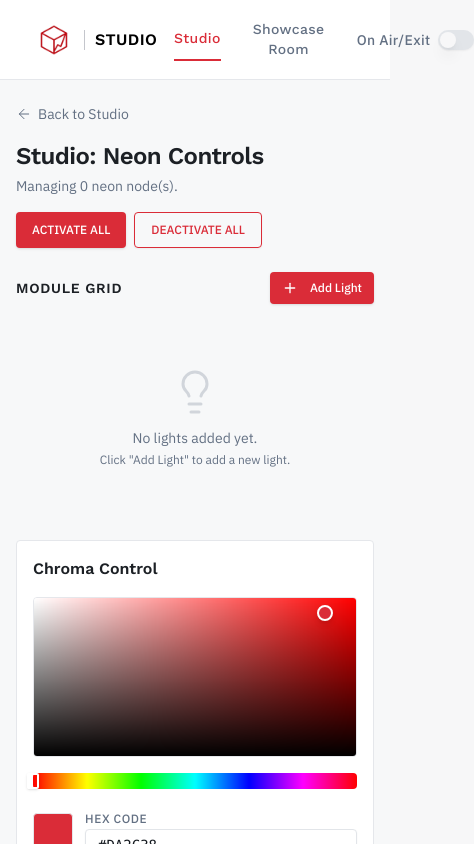
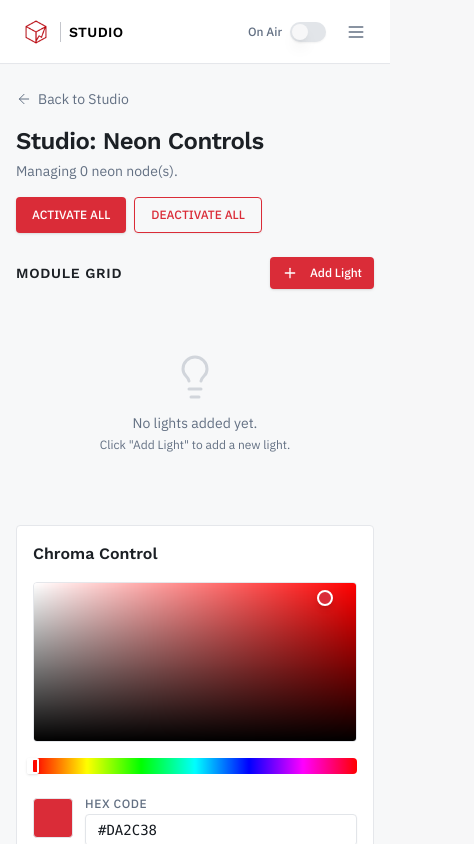
Before and after one commit to Aziz-Mus/Website_Control_Studio, a React (Create React App) app in the folder frontend/: page /studio/neon in a window 390 px wide. Shown: the top 844 px of the page, 474 px wide, since content can reach past the window. Built offline with nearby package versions, Linux system fonts and the light colour scheme; no server answers.

Commit message:
Update Responsive Mobile

```diff
--- a/frontend/src/components/shared/Footer.jsx
+++ b/frontend/src/components/shared/Footer.jsx
@@ -6,12 +6,12 @@ export default function Footer() {
       style={{ fontFamily: 'IBM Plex Sans, sans-serif' }}
     >
       <span className="text-[#DA2C38] font-medium">INDONESIA INDICATOR</span>
-      <div className="flex gap-4 mt-2 sm:mt-0">
+      {/* <div className="flex gap-4 mt-2 sm:mt-0">
         <span>Privacy</span>
         <span>Terms</span>
         <span>Support</span>
-      </div>
-      <span className="mt-2 sm:mt-0">&copy; 2024 Indonesia Indicator</span>
+      </div> */}
+      <span className="mt-2 sm:mt-0">&copy; 2026 Indonesia Indicator</span>
     </footer>
   );
 }
--- a/frontend/src/components/shared/Navbar.jsx
+++ b/frontend/src/components/shared/Navbar.jsx
@@ -1,5 +1,6 @@
-import { useState, useEffect, useCallback } from "react";
+import { useState, useEffect, useCallback, useRef } from "react";
 import { useLocation, useNavigate } from "react-router-dom";
+import { Menu, X } from "lucide-react";
 import { Switch } from "@/components/ui/switch";
 import { toast } from "sonner";
 import axios from "axios";
@@ -12,9 +13,27 @@ export default function Navbar() {
   const [onAirExit, setOnAirExit] = useState(false);
   const [switchLoading, setSwitchLoading] = useState(false);
   const [switchConnected, setSwitchConnected] = useState(false);
+  const [mobileMenuOpen, setMobileMenuOpen] = useState(false);
+  const menuRef = useRef(null);
 
   const isStudio = location.pathname.startsWith("/studio");
   const isShowcase = location.pathname.startsWith("/showcase");
+
+  // Close mobile menu on every route change
+  useEffect(() => {
+    setMobileMenuOpen(false);
+  }, [location.pathname]);
+
+  // Close dropdown when clicking outside
+  useEffect(() => {
+    const handleClickOutside = (e) => {
+      if (menuRef.current && !menuRef.current.contains(e.target)) {
+        setMobileMenuOpen(false);
+      }
+    };
+    document.addEventListener("mousedown", handleClickOutside);
+    return () => document.removeEventListener("mousedown", handleClickOutside);
+  }, []);
 
   // Remember last studio sub-page
   useEffect(() => {
@@ -25,11 +44,7 @@ export default function Navbar() {
 
   const handleStudioClick = () => {
     const last = localStorage.getItem("lastStudioPage");
-    if (last && last !== "/studio") {
-      navigate(last);
-    } else {
-      navigate("/studio");
-    }
+    navigate(last && last !== "/studio" ? last : "/studio");
   };
 
   const checkOnAirStatus = useCallback(async () => {
@@ -60,35 +75,68 @@ export default function Navbar() {
   };
 
   return (
-    <nav data-testid="navbar" className="h-20 flex items-center px-6 md:px-12 bg-white border-b border-[#E5E7EB] sticky top-0 z-50">
-      {/* Left: Logo + STUDIO - min-w to balance with right side */}
-      <div className="flex items-center gap-0 cursor-pointer select-none min-w-[150px]" onClick={() => navigate("/studio")} data-testid="nav-brand">
-        <div className="flex items-center rounded-md px-2.5 py-1.5 gap-2.5">
-          <img src="/Logo_Tab_NOBG.png" alt="Logo" className="h-10 w-auto" />
+    <div ref={menuRef} className="sticky top-0 z-50">
+      {/* ── Main Navbar Bar ── */}
+      <nav
+        data-testid="navbar"
+        className="h-16 md:h-20 flex items-center px-4 md:px-12 bg-white border-b border-[#E5E7EB]"
+      >
+        {/* Left: Logo + STUDIO */}
+        <div
+          className="flex items-center flex-shrink-0 cursor-pointer select-none"
+          onClick={() => navigate("/studio")}
+          data-testid="nav-brand"
+        >
+          <div className="flex items-center gap-2 px-1 md:px-2.5 py-1.5">
+            <img src="/Logo_Tab_NOBG.png" alt="Logo" className="h-8 md:h-10 w-auto" />
             <div className="w-px h-5 bg-gray-500 opacity-40" />
-          <span className="text-base font-semibold tracking-wide text-black" style={{ fontFamily: 'Work Sans, sans-serif' }}>
+            <span
+              className="text-sm md:text-base font-semibold tracking-wide text-black"
+              style={{ fontFamily: "Work Sans, sans-serif" }}
+            >
               STUDIO
             </span>
           </div>
         </div>
 
-      {/* Center: Nav links */}
-      <div className="flex-1 flex justify-center gap-8">
-        <button data-testid="nav-studio" onClick={handleStudioClick}
-          className={`text-sm font-medium tracking-wide transition-colors pb-0.5 ${isStudio ? "text-[#DA2C38] border-b-2 border-[#DA2C38]" : "text-[#637083] hover:text-[#1C2025]"}`}
-          style={{ fontFamily: 'Work Sans, sans-serif' }}>
+        {/* Center: Nav links — desktop only */}
+        <div className="hidden md:flex flex-1 justify-center gap-8">
+          <button
+            data-testid="nav-studio"
+            onClick={handleStudioClick}
+            className={`text-sm font-medium tracking-wide transition-colors pb-0.5 ${
+              isStudio
+                ? "text-[#DA2C38] border-b-2 border-[#DA2C38]"
+                : "text-[#637083] hover:text-[#1C2025]"
+            }`}
+            style={{ fontFamily: "Work Sans, sans-serif" }}
+          >
             Studio
           </button>
-        <button data-testid="nav-showcase" onClick={() => navigate("/showcase")}
-          className={`text-sm font-medium tracking-wide transition-colors pb-0.5 ${isShowcase ? "text-[#DA2C38] border-b-2 border-[#DA2C38]" : "text-[#637083] hover:text-[#1C2025]"}`}
-          style={{ fontFamily: 'Work Sans, sans-serif' }}>
+          <button
+            data-testid="nav-showcase"
+            onClick={() => navigate("/showcase")}
+            className={`text-sm font-medium tracking-wide transition-colors pb-0.5 ${
+              isShowcase
+                ? "text-[#DA2C38] border-b-2 border-[#DA2C38]"
+                : "text-[#637083] hover:text-[#1C2025]"
+            }`}
+            style={{ fontFamily: "Work Sans, sans-serif" }}
+          >
             Showcase Room
           </button>
         </div>
 
-      {/* Right: On Air/Exit Switch - always visible */}
-      <div className="flex items-center gap-2 min-w-[150px] justify-end" data-testid="onair-exit-area">
-        <span className="text-sm font-medium text-[#637083] tracking-wide whitespace-nowrap">On Air/Exit</span>
+        {/* Right: On Air/Exit + Hamburger */}
+        <div className="flex items-center gap-2 ml-auto" data-testid="onair-exit-area">
+          {/* On Air/Exit label — shorten on small screens */}
+          <span className="hidden sm:inline text-sm font-medium text-[#637083] tracking-wide whitespace-nowrap">
+            On Air/Exit
+          </span>
+          <span className="sm:hidden text-xs font-medium text-[#637083] whitespace-nowrap">
+            On Air
+          </span>
+
           <Switch
             data-testid="onair-exit-switch"
             checked={onAirExit}
@@ -96,7 +144,58 @@ export default function Navbar() {
             disabled={switchLoading}
             className="data-[state=checked]:bg-[#DA2C38]"
           />
+
+          {/* Hamburger button — mobile only */}
+          <button
+            className="md:hidden ml-1 p-2 rounded-md text-[#637083] hover:text-[#1C2025] hover:bg-gray-100 transition-colors"
+            onClick={() => setMobileMenuOpen((prev) => !prev)}
+            aria-label={mobileMenuOpen ? "Tutup menu" : "Buka menu"}
+            data-testid="mobile-menu-btn"
+          >
+            {mobileMenuOpen
+              ? <X className="w-5 h-5" strokeWidth={2} />
+              : <Menu className="w-5 h-5" strokeWidth={2} />
+            }
+          </button>
         </div>
       </nav>
+
+      {/* ── Mobile Dropdown Menu ── */}
+      <div
+        data-testid="mobile-menu"
+        className={`
+          md:hidden bg-white border-b border-[#E5E7EB] shadow-lg
+          overflow-hidden transition-all duration-200 ease-in-out
+          ${mobileMenuOpen ? "max-h-48 opacity-100" : "max-h-0 opacity-0"}
+        `}
+      >
+        <div className="flex flex-col py-1">
+          <button
+            data-testid="mobile-nav-studio"
+            onClick={handleStudioClick}
+            className={`flex items-center px-6 py-4 text-sm font-medium tracking-wide transition-colors text-left ${
+              isStudio
+                ? "text-[#DA2C38] bg-red-50 border-l-2 border-[#DA2C38]"
+                : "text-[#637083] hover:text-[#1C2025] hover:bg-gray-50"
+            }`}
+            style={{ fontFamily: "Work Sans, sans-serif" }}
+          >
+            Studio
+          </button>
+          <button
+            data-testid="mobile-nav-showcase"
+            onClick={() => navigate("/showcase")}
+            className={`flex items-center px-6 py-4 text-sm font-medium tracking-wide transition-colors text-left ${
+              isShowcase
+                ? "text-[#DA2C38] bg-red-50 border-l-2 border-[#DA2C38]"
+                : "text-[#637083] hover:text-[#1C2025] hover:bg-gray-50"
+            }`}
+            style={{ fontFamily: "Work Sans, sans-serif" }}
+          >
+            Showcase Room
+          </button>
+        </div>
+      </div>
+    </div>
   );
 }
```
Also changed, not shown: frontend/src/components/shared/ChromaControl.jsx (+29 -8 lines). Lines whose indentation alone changed are shown as unchanged.
